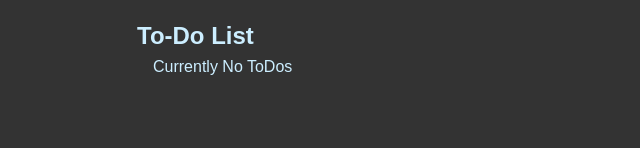
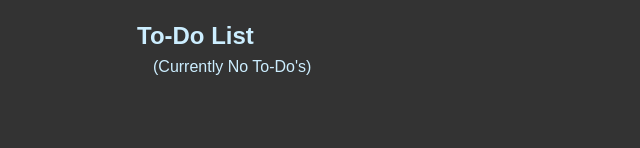
Before and after one commit to JustinParviz/To-Do-List-app, a React (Vite) app in the folder react-to-do-list-app/: page / in a window 1280 px wide. Shown: the part 143-291 px from the top of the page, without its empty margins (319-959 px from the left). Built offline with nearby package versions, Linux system fonts and the light colour scheme.

Commit message:
Implemented the useEffect Hook in order to create a function that stores all the information inside a local storage

```diff
--- a/react-to-do-list-app/src/App.jsx
+++ b/react-to-do-list-app/src/App.jsx
@@ -1,4 +1,4 @@
-import { useState } from "react"
+import { useEffect, useState } from "react"
 import "./styles.css"
 import { NewTodoForm } from "./NewTodoForm"
 import { TodoList } from "./TodoList"
@@ -6,6 +6,10 @@ import { TodoList } from "./TodoList"
 
 export default function App() {
   const [todos, setTodos] = useState([])
+
+  useEffect(() => {
+    localStorage.setItem("ITEMS", JSON.stringify(todos))
+  }, [todos])
 
   function addTodo(title) {
     setTodos(currentTodos => {
--- a/react-to-do-list-app/src/TodoList.jsx
+++ b/react-to-do-list-app/src/TodoList.jsx
@@ -4,7 +4,7 @@ export function TodoList({ todos, toggleTodo, deleteTodo }) {
 
     return (
         <ul className="list">
-            {todos.length === 0 && "Currently No ToDos"}
+            {todos.length === 0 && "(Currently No To-Do's)"}
             {todos.map(todo => {
                 return (
                     <TodoItem
```
Also changed, not shown: react-to-do-list-app/src/notes.js (+22 -0 lines).
